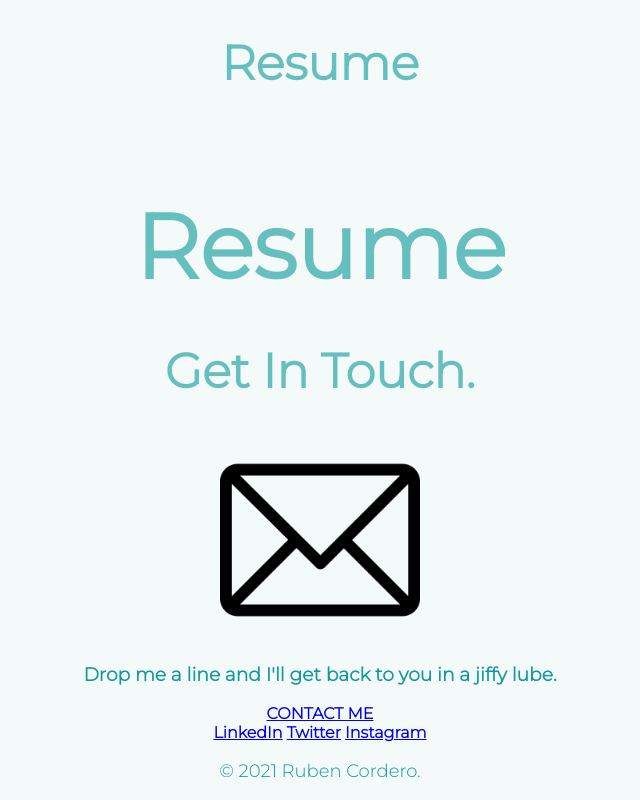
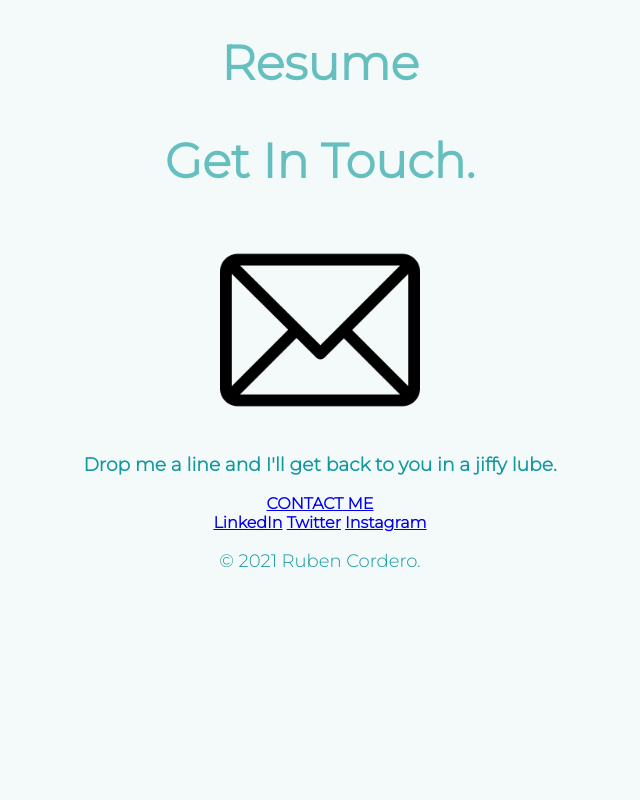
Before and after one commit to rcordero01/Bio, a plain HTML site: page index.html in a window 1280 px wide. Shown: the part 1852-2652 px from the top of the page, without its empty margins (320-960 px from the left). After the commit the page ends 2442 px from the top, so only its background shows below. Drawn offline with Linux system fonts and the light colour scheme.

Commit message:
Update index.html

```diff
--- a/index.html
+++ b/index.html
@@ -43,7 +43,6 @@
         </div>
         <div class="skills">
           <h2>Resume</h2>
-          <h1>Resume</h1>
           <div class="skill-row">
           </div>
         </div>
```
